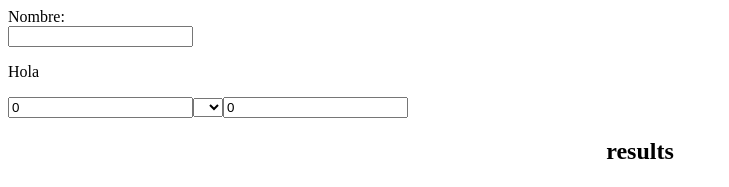
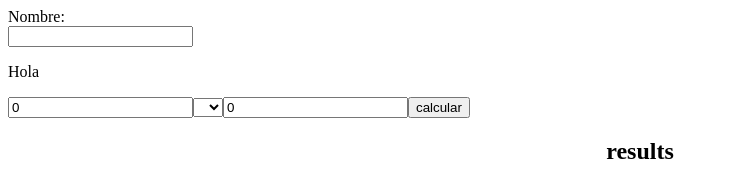
Before and after one commit to Lu-lol/vue-base-app, a Vue app: page / in a window 1280 px wide. Shown: the top 187 px of the page, without its empty margins (0-729 px from the left). Built offline with nearby package versions, Linux system fonts and the light colour scheme.

Commit message:
fixedDDDDDDDDDDDDDDDDDDDDDDDDDDDDDDDDDDDDDDDD

```diff
--- a/src/components/Ejercicio2.vue
+++ b/src/components/Ejercicio2.vue
@@ -8,6 +8,7 @@
             <option value="/"> / </option>
         </select>
         <input type="text" v-model="num2">
+        <button @click="calc">calcular</button>
         <h1 v-if="err != ''">{{err}}</h1>
         <h2 class="result">{{results}}</h2>
     </section>
```
